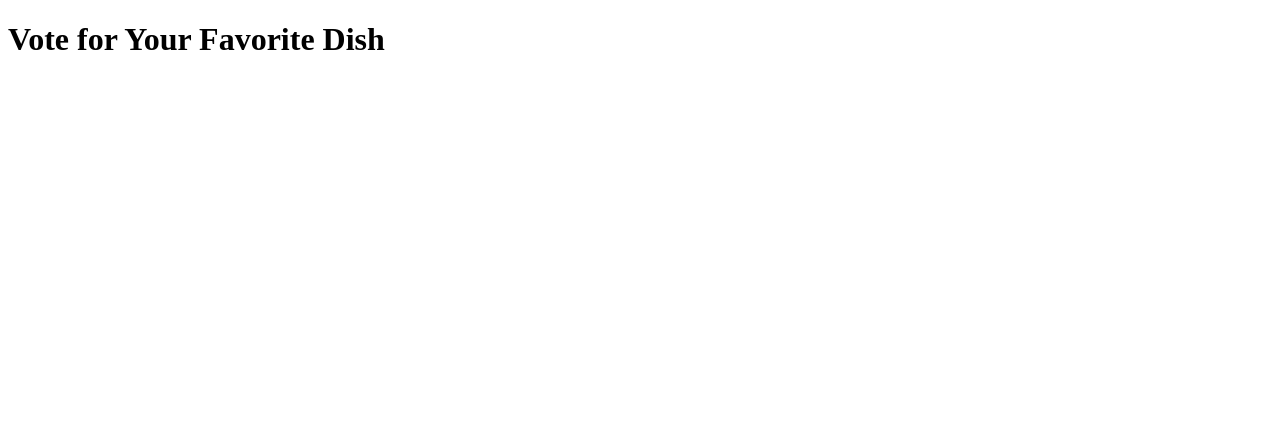
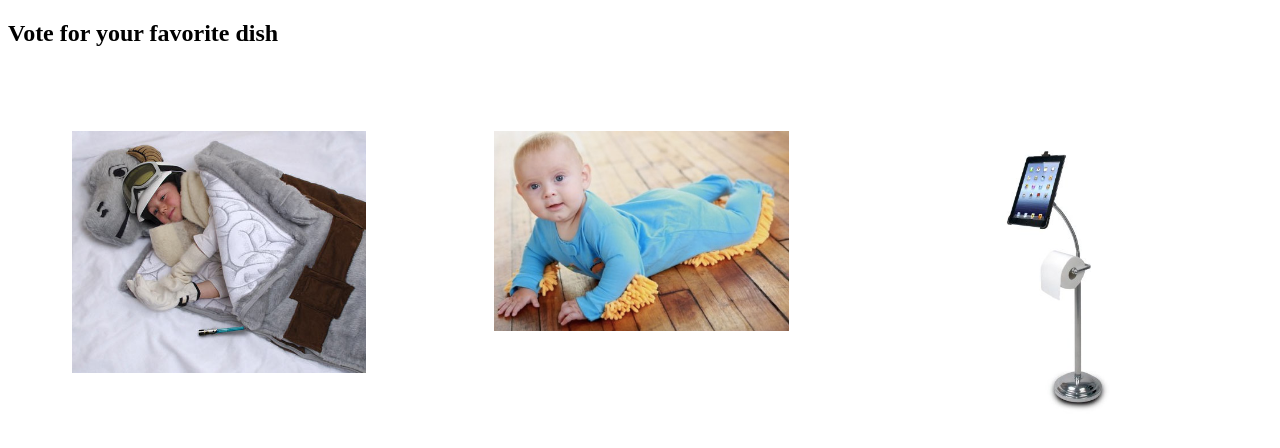
Before and after one commit to Bhattb2/bus-mall, a plain HTML site: page index.html in a window 1280 px wide. Drawn offline with Linux system fonts and the light colour scheme.

Commit message:
added style css fixed error on html and app js

```diff
--- a/app.js
+++ b/app.js
@@ -3,15 +3,15 @@ console.log("proof of life");
 
 // global variables
 var picOne = document.getElementById("pic1");
-var picOne = document.getElementById("pic2");
-var picOne = document.getElementById("pic3");
+var picTwo = document.getElementById("pic2");
+var picThree = document.getElementById("pic3");
 var picArray = [];
 var picvote = document.getElementById('picVote');
 var voteRounds = 25;
 
 // make a constructor
 function image (src, name) {
-    this.src = "../img/${src.jpg";
+    this.src = `../img/${src}.jpg`;
     this.title = name;
     this.alt = name;
     this.viewed = 0;
@@ -39,17 +39,17 @@ function clickVote() {
     if(voteRounds === 0) {
         hide(picVote);
 }
-Voterounds --;
+voteRounds --;
 console.log(voteRounds)
 }
 
 // random number function from MDN
 function randomIndex(max) {
-    return Math.floor(Math.random() * Math.floor max);
+    return Math.floor(Math.random() * Math.floor (max));
 }
 
 function generateImages() {
-    var IndexONE = randomIndex(picArray.length);
+    var indexOne = randomIndex(picArray.length);
 
     picOne.src = picArray[indexOne].src;
     picOne.title = picArray[indexOne].title;
@@ -62,8 +62,8 @@ function generateImages() {
 }
 
 picTwo.src = picArray[indexTwo].src;
-picTwo.title =picArray[indexTwo].title;
-picTwo.alt = picArray[indexTwo.alt];
+picTwo.title = picArray[indexTwo].title;
+picTwo.alt = picArray[indexTwo].alt;
 picArray[indexTwo].viewed ++;
 
 // picIndex.push(indexTwo);
@@ -78,7 +78,7 @@ picThree.src = picArray[indexThree].src
 picArray.title = picArray[indexThree].title
 picThree.alt = picArray[indexThree].alt
 picArray[indexThree].viewed ++;
-console.log(indexOne, indexTwo indexThree);
+console.log(indexOne, indexTwo, indexThree);
 // picIndex.push(indexOne, indexTwo, indexthree);
 }
 
--- a/index.html
+++ b/index.html
@@ -10,18 +10,14 @@
     <title>Bus Mall</title>
 
 </head>
-
 <body>
-    <h1>Vote for Your Favorite Dish</h1>
     <section id="picVote">
-        <img id="pic1" src=""alt="" title="">
-        <img id="pic2" src=""alt="" title="">
-        <img id="pic3" src=""alt="" title="">
-
+    <h1>Vote for your favorite dish</h1>
+    <img id ="pic1" src="" alt="" title="">
+    <img id ="pic2" src="" alt="" title="">
+    <img id ="pic3" src="" alt="" title="">
 
     </section>
-    <p></p>
-
 
 
 
--- a/style.css
+++ b/style.css
@@ -0,0 +1,22 @@
+body{
+    width: 100%;
+    text-align: canter;
+}
+
+section {
+    width: 100%;
+}
+
+img {
+    float: left;
+    width: 23%;
+    margin: 5%;
+}
+
+/* header > img { */
+    /* width: 200px;
+}
+
+#choice-field > img {
+    max-width: 300px;
+} */
```
